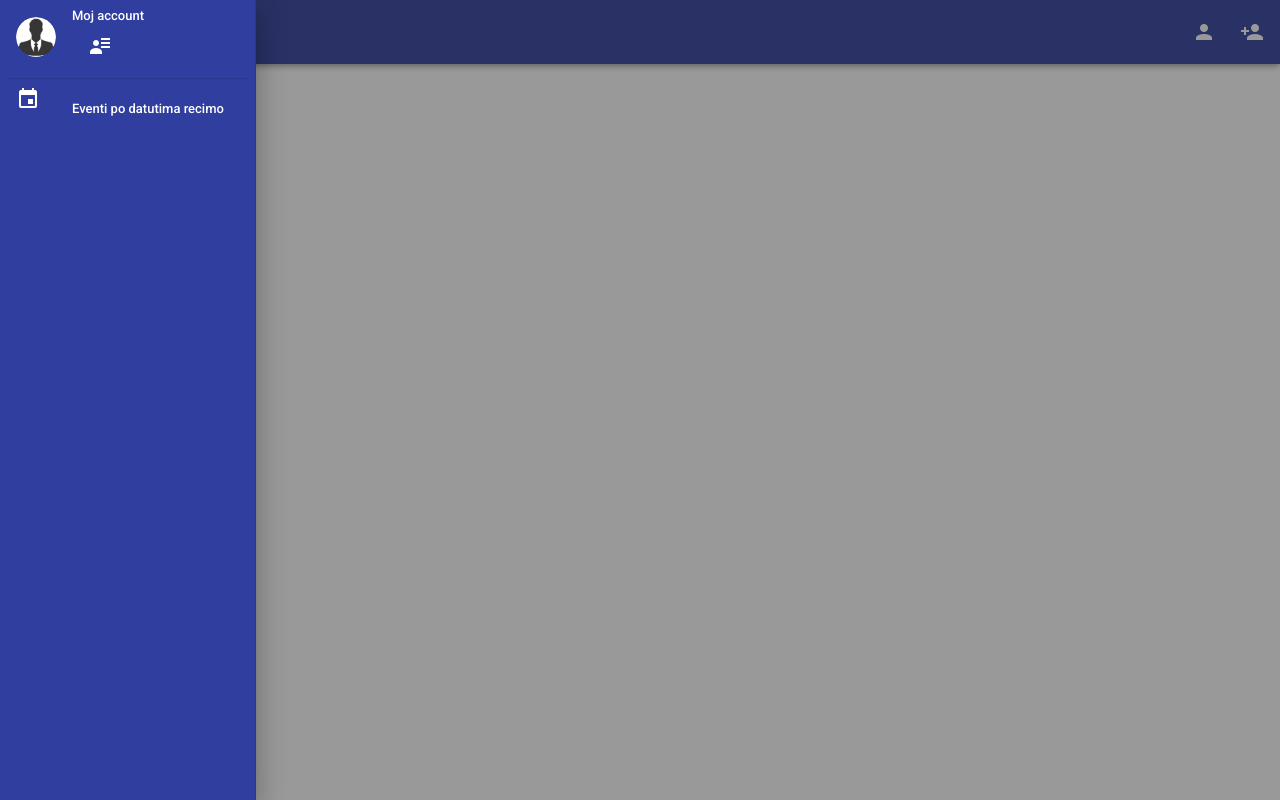
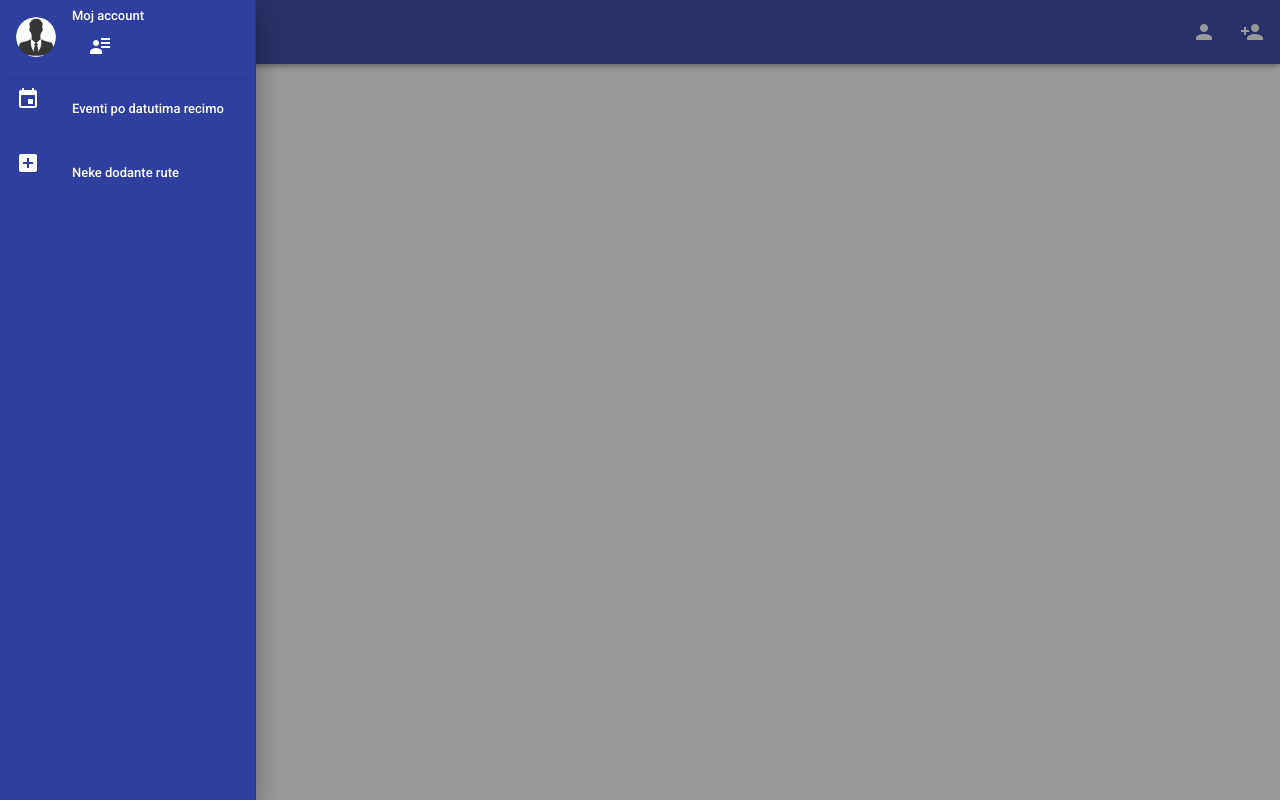
Before and after one commit to alenbesenic/PEfrontend, a Vue app: page / in a window 1280 px wide. Both pictures are taken after a click on the button 28 px from the left and 32 px from the top of the page. Built offline with nearby package versions, Linux system fonts and the light colour scheme.

Commit message:
Commit on master

```diff
--- a/src/components/Appbar.vue
+++ b/src/components/Appbar.vue
@@ -43,6 +43,15 @@
                     </v-list-item-content>
                 </v-list-item>
 
+                <v-list-item two-line>
+                    <v-list-item-icon>
+                        <v-icon color="white">mdi-plus-box</v-icon>
+                    </v-list-item-icon>
+                    <v-list-item-content class="white--text">
+                        <v-list-item-title>Neke dodante rute</v-list-item-title>
+                    </v-list-item-content>
+                </v-list-item>
+
             </v-list>
         </v-navigation-drawer>
     </div>
```
